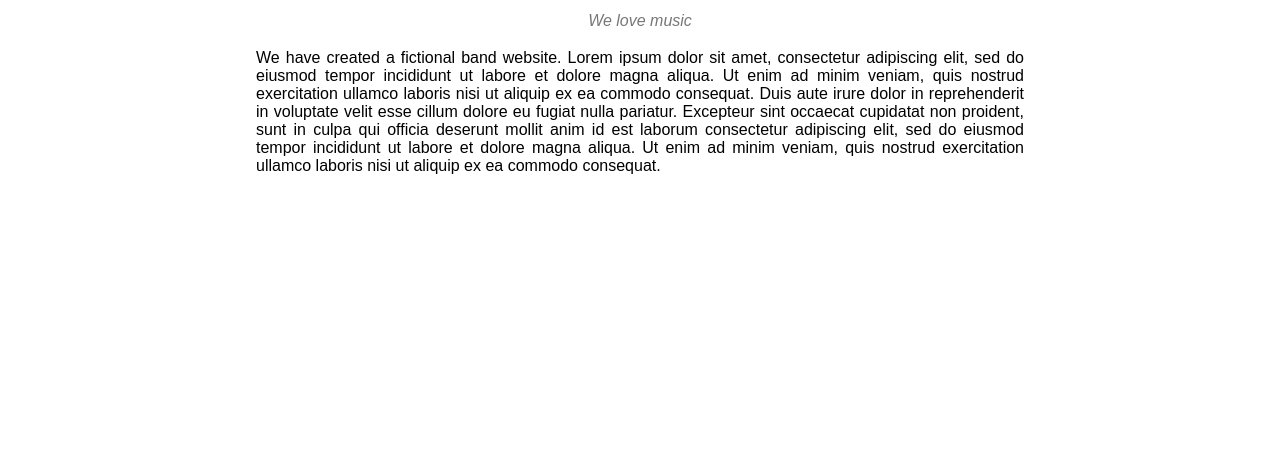
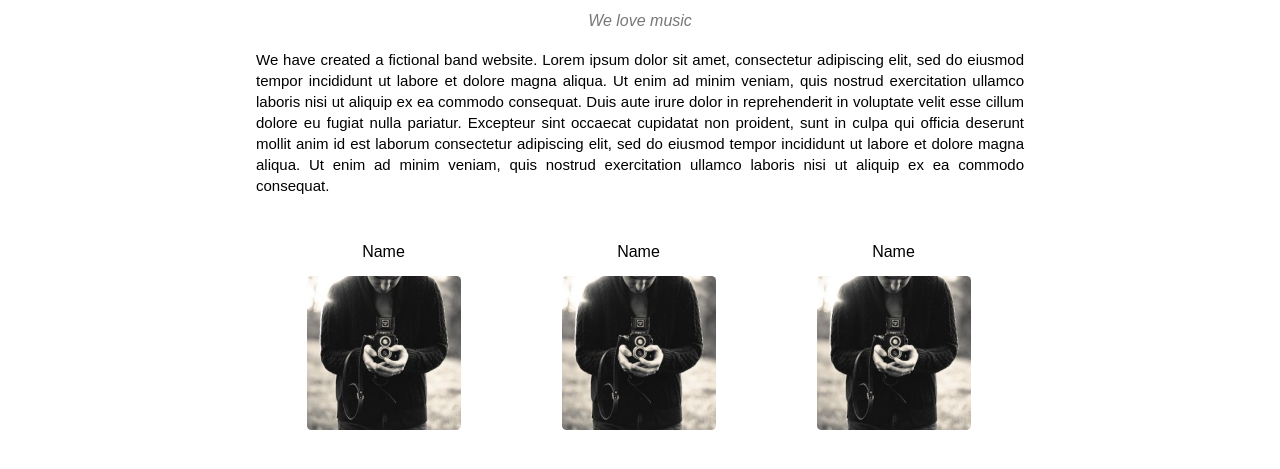
Before and after one commit to ngocmunghy/w3_band, a plain HTML site: page index.html in a window 1280 px wide. Shown: the part 813-1282 px from the top of the page. Before the commit the page ends 1073 px from the top, so only its background shows below. Drawn offline with Linux system fonts and the light colour scheme.

Commit message:
add img team-member

```diff
--- a/assets/css/style.css
+++ b/assets/css/style.css
@@ -141,6 +141,34 @@ html {
 
 #content .about-text {
     height: 132px;
+    font-size: 15px;
     margin: 15px 0px;
     text-align: justify;
+    line-height: 1.4;
 }
+
+#content .member-list {
+    width: 768px;
+    height: 286px;
+    padding: 32px 0;
+    /* display: inline-block; */
+}
+
+
+
+#content .member-item {
+    width: 255px;
+    height: 221px;
+    float: left;
+    text-align: center;
+}
+
+#content .member-item p {
+    margin: 15px 0;
+}
+
+.member-item img {
+    width: 154px;
+    margin-bottom: 16px;
+    border-radius: 3%;
+}
--- a/index.html
+++ b/index.html
@@ -48,6 +48,20 @@
                 <p class="about-text">
                     We have created a fictional band website. Lorem ipsum dolor sit amet, consectetur adipiscing elit, sed do eiusmod tempor incididunt ut labore et dolore magna aliqua. Ut enim ad minim veniam, quis nostrud exercitation ullamco laboris nisi ut aliquip ex ea commodo consequat. Duis aute irure dolor in reprehenderit in voluptate velit esse cillum dolore eu fugiat nulla pariatur. Excepteur sint occaecat cupidatat non proident, sunt in culpa qui officia deserunt mollit anim id est laborum consectetur adipiscing elit, sed do eiusmod tempor incididunt ut labore et dolore magna aliqua. Ut enim ad minim veniam, quis nostrud exercitation ullamco laboris nisi ut aliquip ex ea commodo consequat.
                 </p>
+                <div class="member-list">
+                    <div class="member-item">
+                        <p>Name</p>
+                        <img src="./assets/img/content/bandmember.jpg" alt="Name">
+                    </div>
+                    <div class="member-item">
+                        <p>Name</p>
+                        <img src="./assets/img/content/bandmember.jpg" alt="Name">
+                    </div>
+                    <div class="member-item">
+                        <p>Name</p>
+                        <img src="./assets/img/content/bandmember.jpg" alt="Name">
+                    </div>
+                </div>
             </div>
         </div>
 
```
Also changed, not shown: assets/img/content/bandmember.jpg (added).
